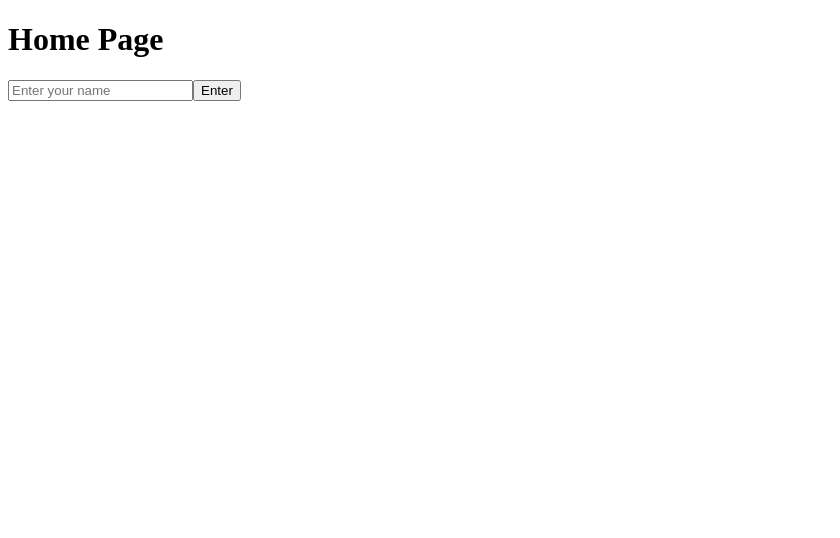
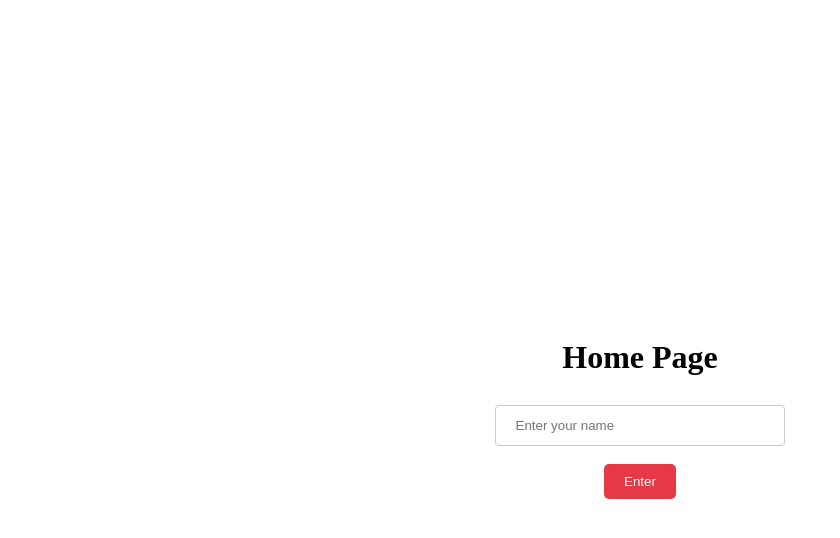
Before and after one commit to Eric-MK/vl_webapp, a Vue app: page / in a window 1280 px wide. Shown: the top 538 px of the page, without its empty margins (0-840 px from the left). Built offline with nearby package versions, Linux system fonts and the light colour scheme.

Commit message:
center the input field

```diff
--- a/src/views/Home.vue
+++ b/src/views/Home.vue
@@ -1,4 +1,5 @@
 <template>
+  <div class="home-container">
     <div>
       <h1>Home Page</h1>
       <input type="text" v-model="enteredName" placeholder="Enter your name"/>
@@ -9,6 +10,7 @@
           You are not Dorcas!
           <div><button @click="showError = false">Close</button></div>
 
+        </div>
       </div>
     </div>
   </div>
@@ -36,6 +38,50 @@ export default {
 </script>
 
 <style scoped>
+
+.home-container {
+  display: flex;
+  flex-direction: column;
+  align-items: center;
+  justify-content: center;
+  min-height: 100vh; /* Full height of viewport */
+  text-align: center; /* Center text */
+}
+
+input[type="text"] {
+  max-width: 300px;
+  width: 100%; /* Full width */
+  padding: 12px 20px;
+  margin: 8px 0; /* Spacing */
+  display: inline-block;
+  border: 1px solid #ccc; /* Light grey border */
+  border-radius: 4px; /* Rounded borders */
+  box-sizing: border-box; /* Box sizing */
+  transition: border-color 0.3s ease-in-out;
+}
+
+input[type="text"]:focus {
+  border-color: #e63946; /* Valentine's red when focused */
+  outline: none; /* Remove default focus outline */
+}
+
+button {
+  width: auto; /* Auto width based on content */
+  padding: 10px 20px; /* Padding */
+  background-color: #e63946; /* Valentine's red */
+  color: white; /* Text color */
+  border: none; /* No border */
+  border-radius: 5px; /* Rounded corners */
+  cursor: pointer; /* Pointer cursor on hover */
+  transition: background-color 0.3s ease; /* Smooth background color transition */
+  margin-top: 10px; /* Margin top for spacing */
+}
+
+button:hover {
+  background-color: #ff6b6b; /* Lighter shade on hover */
+}
+
+
 .modal-overlay {
   position: fixed;
   top: 0;
```
Lines whose indentation alone changed are shown as unchanged.
